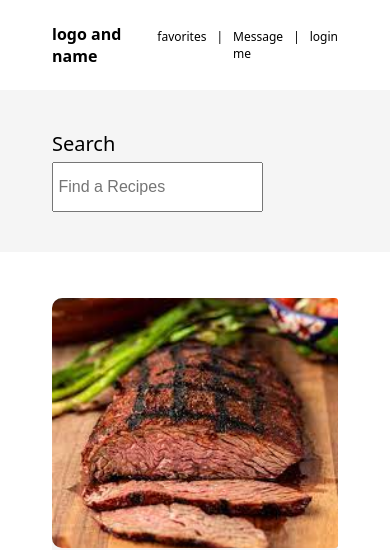
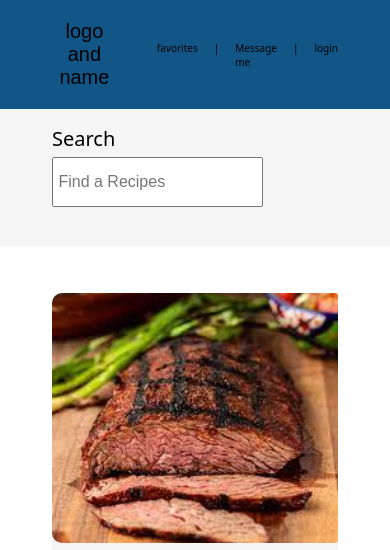
Before and after one commit to Jonathonbost/Test-site, a plain HTML site: page homepage/index.html in a window 390 px wide. Shown: the top 550 px of the page. Drawn offline with Linux system fonts and the light colour scheme.

Commit message:
add a fixed nav bar also mad ethe logo and name a return to top button no bugs min width 345 for mobile no error

```diff
--- a/homepage/index.css
+++ b/homepage/index.css
@@ -9,48 +9,40 @@
 body {
   display: flex;
   flex-direction: column;
+
 }
 
-.banner {
+
+.right-banner {
+  position: fixed;
+  background: #125688;
   display: flex;
-  background: white;
-  align-items: center;
+  width: 100%;
+  justify-content: center;
+  max-height: 20px;
+  max-width: -webkit-fill-available;
   justify-content: space-between;
-  background-size: cover;
-  height: 100%;
-  padding-right: max(2rem,calc(50% - 38.125rem));
-  padding-left: max(2rem,calc(50% - 38.125rem));
-  box-shadow:0px 20px;
 }
 
-.right-banner {
+.right-banner h1 {
   display: flex;
-  flex-direction: row;
-  text-decoration: none;
-  list-style-type: none;
-  justify-content: space-between;
-  gap: 1rem;
+  font-size: max(2vh);
+  justify-content: center;
   align-items: center;
-  height: 150px;
-  width: 100%;
+  padding: 20px;
 
 }
 
 .right-banner ul {
   display: flex;
-  gap: max(10px);
+
 }
 
-.left-banner {
-  list-style-type: none;
-  width: 100%;
-  font-size: 12px;
-  min-height: 1.3rem;
-  align-items: center;
-  display: flex ;
-  flex-direction: row;
-  justify-content: space-between;
-  max-width: 700rem;
+.bannerList {
+  display: flex;
+  gap: max(1rem);
+  font-size: 10px;
+  padding: 20px;
 }
 
 .recipe a:visited {
@@ -445,9 +437,6 @@ p.par {
   padding: 20px;
 }
 
-.right-banner {
-  padding: 20px;
-}
 
 html {
   max-zoom: 100%;
@@ -484,15 +473,35 @@ a {
   gap: max(30px)
 }
 
-.banner {
-  max-height: 90px;
-  height: 100%;
+body {
+  font-family: 'sans', Courier, monospace;
+  scroll-behavior: smooth;
 }
 
-.left-banner h1 {
-  font-size: 16px;
+.intro {
+  margin-top: 85px;
 }
 
-body {
-  font-family: 'sans', Courier, monospace;
+.right-banner {
+  padding-right: max(2rem,calc(50% - 38.125rem));
+  padding-left: max(2rem,calc(50% - 38.125rem));
+  max-height: fit-content;
+  align-items: center;
+  align-content: center;
 }
+
+.dop {
+  background-color: none;
+  font-size: 20px;
+  outline: none;
+  border: none;
+  background: none;
+  display: flex;
+  justify-content: start;
+  align-items: start;
+  margin: 20px;
+}
+
+html {
+  scroll-behavior: smooth;
+}
--- a/homepage/index.html
+++ b/homepage/index.html
@@ -8,19 +8,17 @@
   <link rel="stylesheet" href="https://cdnjs.cloudflare.com/ajax/libs/font-awesome/4.7.0/css/font-awesome.min.css">
 </head>
 <body>
-  <div class="banner">
-    <div class="left-banner">
+  <div class="bancon">
       <div class="right-banner">
-        <h1><a href="#">logo and name</a></h1>
+        <button id="dop" class="dop">logo and name</button>
         <div class="fix">
-      <Ul>
+      <Ul class="bannerList">
         <li><a href="./favs/fav.html">favorites</a></li>
         <li> | </li>
         <li><a href="./mes.html">Message me</a></li>
         <li> | </li>
         <li><a href="./prompt/linked.html">login</a></li>
       </Ul>
-    </div>
     </div>
     </div>
   </div>
@@ -62,5 +60,6 @@
     </div>
     </div>
     </div>
+    <script src="index.js"></script>
 </body>
 </html>
--- a/homepage/index.js
+++ b/homepage/index.js
@@ -1 +1,5 @@
-console.log(logged)
+const bigButton = document.querySelector("#dop");
+
+bigButton.addEventListener("click", function(){
+  window.scrollTo(0, 0);
+});
--- /dev/null
+++ b/homepage/this is chat gpt testing /styles.css
@@ -0,0 +1,55 @@
+body {
+  font-family: Arial, sans-serif;
+  margin: 0;
+  padding: 0;
+  background-color: #f5f5f5;
+  color: #333;
+}
+
+header {
+  background-color: #007bff;
+  color: #fff;
+  text-align: center;
+  padding: 1rem;
+}
+
+.recipe-list {
+  display: flex;
+  flex-wrap: wrap;
+  justify-content: center;
+  align-items: stretch;
+  padding: 2rem;
+}
+
+.recipe-card {
+  border: 1px solid #ddd;
+  background-color: #fff;
+  margin: 1rem;
+  padding: 1rem;
+  box-shadow: 0px 4px 6px rgba(0, 0, 0, 0.1);
+}
+
+.recipe-card img {
+  width: 100%;
+  max-height: 200px;
+  object-fit: cover;
+}
+
+.recipe-title {
+  font-size: 1.5rem;
+  margin-top: 0.5rem;
+}
+
+.recipe-description {
+  margin-top: 0.5rem;
+  font-size: 1rem;
+}
+
+.recipe-ingredients {
+  margin-top: 0.5rem;
+}
+
+.recipe-instruction {
+  margin-top: 0.5rem;
+  font-style: italic;
+}
```
Also changed, not shown: homepage/this is chat gpt testing /index.html (added, +20 -0 lines), homepage/this is chat gpt testing /script.js (added, +53 -0 lines).
